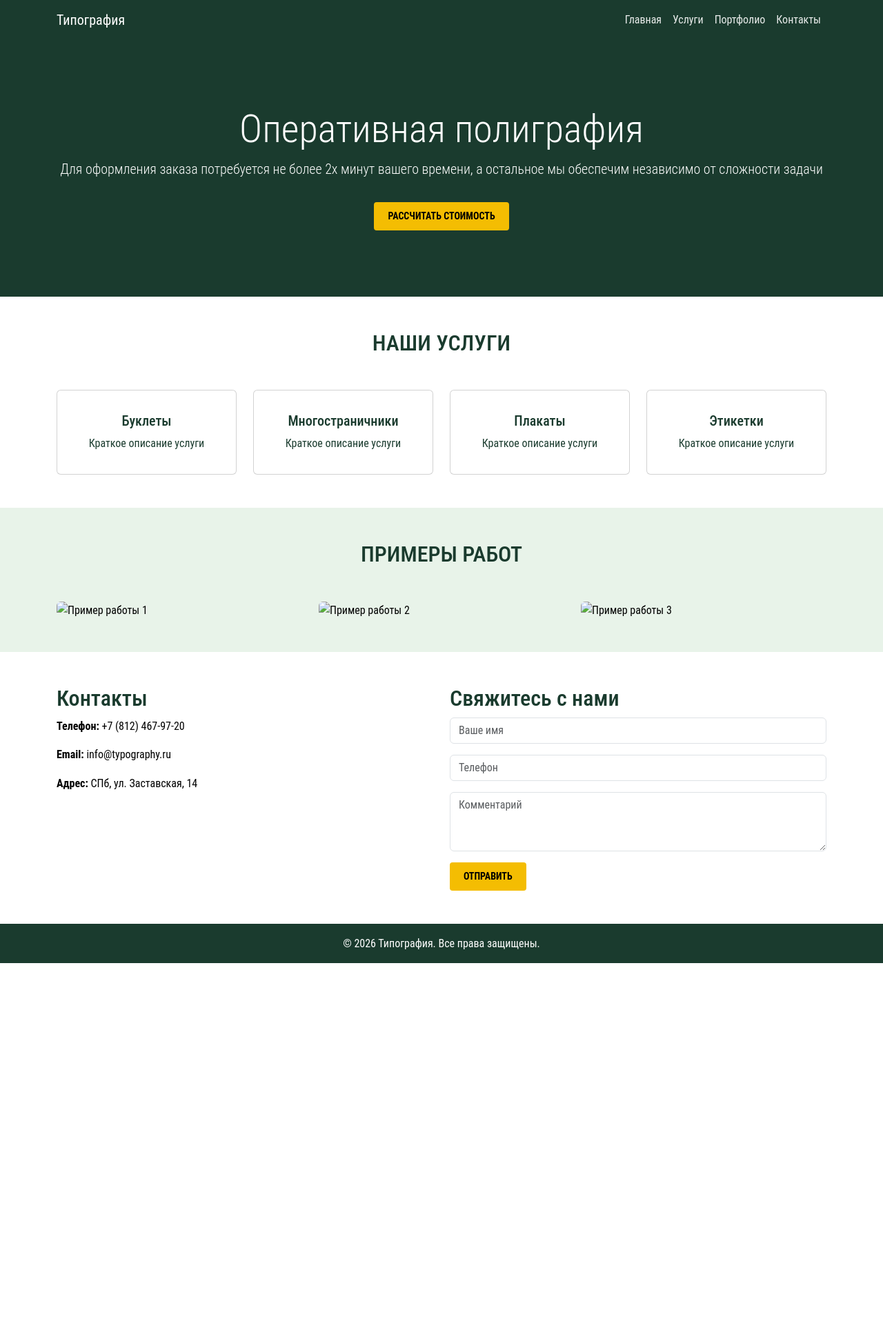
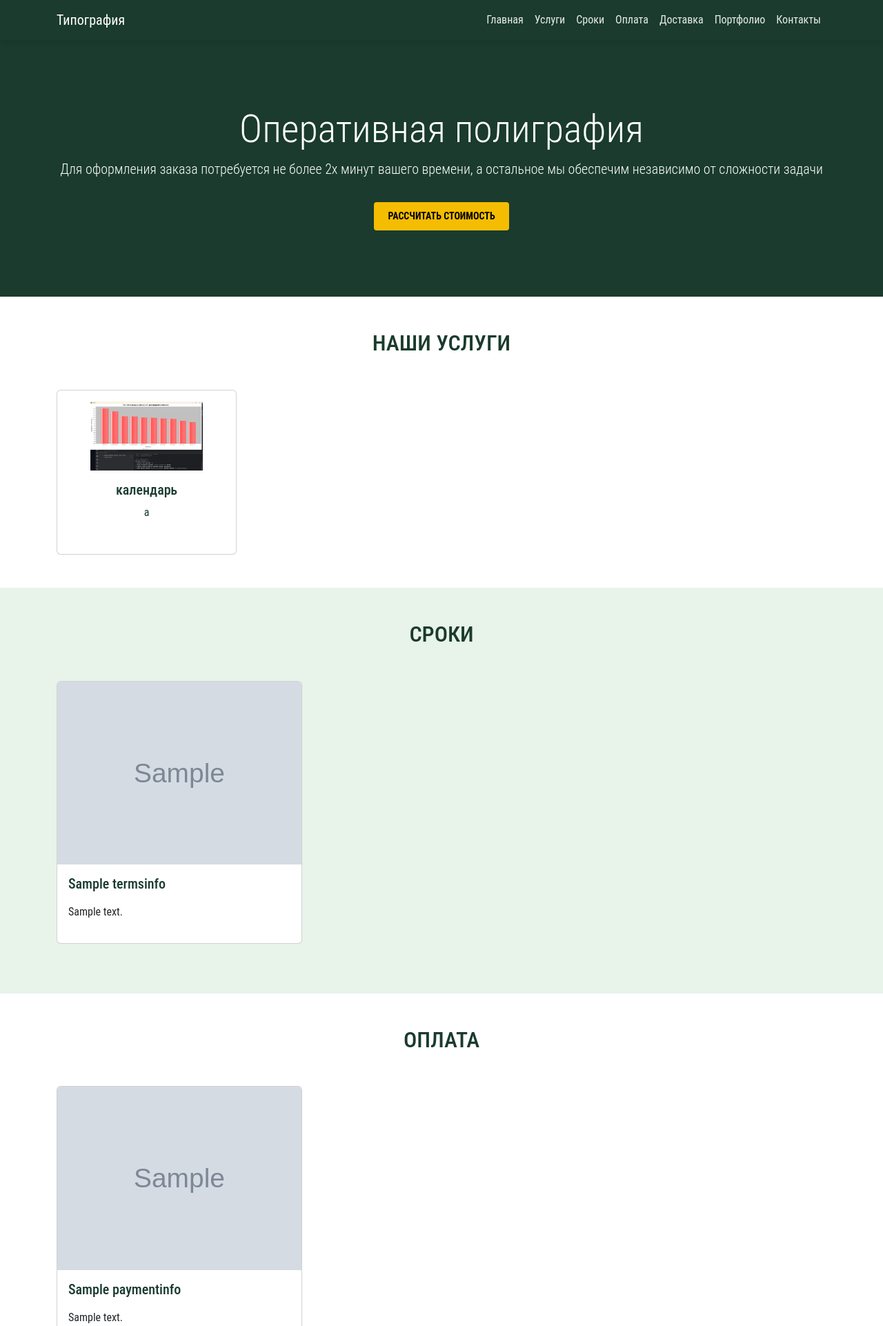
Before and after one commit to miracleprime/maht, a Django app: page / in a window 1280 px wide. Shown: the top 1922 px of the page at 69% size. Before the commit the page ends 1396 px from the top, so only its background shows below. Run offline with Django 4.2, Linux system fonts and the light colour scheme; data comes from the database, SQL or seed files in the repository; both versions use the stored data as it was after the commit; tables that the repository leaves empty hold one stand-in row (values such as "Sample post"); grey boxes marked "Sample" are stand-in pictures; some libraries are stand-ins or nearby versions.

Commit message:
Новые разделы, черновая админка

```diff
--- a/main/forms.py
+++ b/main/forms.py
@@ -4,9 +4,10 @@ from .models import Order
 class OrderForm(forms.ModelForm):
     class Meta:
         model = Order
-        fields = ['name', 'phone', 'comment']
+        fields = ['name', 'phone', 'email', 'comment']
         widgets = {
             'name': forms.TextInput(attrs={'class': 'form-control', 'placeholder': 'Ваше имя'}),
             'phone': forms.TextInput(attrs={'class': 'form-control', 'placeholder': 'Телефон'}),
+            'email': forms.EmailInput(attrs={'class': 'form-control', 'placeholder': 'Email (необязательно)'}),
             'comment': forms.Textarea(attrs={'class': 'form-control', 'placeholder': 'Комментарий', 'rows': 3}),
         }
--- a/main/views.py
+++ b/main/views.py
@@ -1,27 +1,60 @@
 from django.shortcuts import render
-from .models import Service, Portfolio, ContactInfo
-from .forms import OrderForm  # Добавь импорт формы
+from django.core.mail import send_mail
+from django.conf import settings
+from .models import Service, Portfolio, ContactInfo, DeliveryInfo, PaymentInfo, TermsInfo
+from .forms import OrderForm
+import logging
+
+logger = logging.getLogger(__name__)
 
 def index(request):
     services = Service.objects.all()
     portfolio = Portfolio.objects.all()
     contact = ContactInfo.objects.first()
+    delivery = DeliveryInfo.objects.all()   # если несколько записей
+    payment = PaymentInfo.objects.all()
+    terms = TermsInfo.objects.all()
+    success = False
 
     if request.method == 'POST':
         form = OrderForm(request.POST)
         if form.is_valid():
-            form.save()
-            # Можно добавить уведомление в Telegram
-            success = True
-            form = OrderForm()  # Очищаем форму после отправки
+            # Сохраняем заявку в базу
+            order = form.save()
+
+            # Формируем письмо
+            subject = f'Новая заявка с сайта от {order.name}'
+            message = f'''
+            Имя: {order.name}
+            Телефон: {order.phone}
+            Email: {order.email if order.email else 'не указан'}
+            Комментарий: {order.comment if order.comment else 'нет'}
+            '''
+            # От кого — берём из настроек, но можно и явно указать
+            from_email = settings.DEFAULT_FROM_EMAIL  # или settings.EMAIL_HOST_USER
+            # Кому — ЗДЕСЬ ВСТАВЬ РЕАЛЬНЫЙ EMAIL МЕНЕДЖЕРОВ!
+            recipient_list = ['manager@your-typography.ru']
+
+            try:
+                send_mail(subject, message, from_email, recipient_list, fail_silently=False)
+                success = True
+                form = OrderForm()  # очищаем форму
+            except Exception as e:
+                # Если письмо не отправилось, но заявка сохранилась — логируем ошибку
+                logger.error(f'Ошибка отправки письма: {e}')
+                # Всё равно показываем успех, чтобы клиент не паниковал
+                success = True
+                form = OrderForm()
     else:
         form = OrderForm()
-        success = False
 
     context = {
         'services': services,
         'portfolio': portfolio,
         'contact': contact,
+        'delivery': delivery,
+        'payment': payment,
+        'terms': terms,
         'form': form,
         'success': success,
     }
--- a/static/main/css/style.css
+++ b/static/main/css/style.css
@@ -33,8 +33,10 @@ section h2 {
 .navbar-dark .navbar-nav .nav-link:hover {
     color: #f4bd02 !important;
 }
+.navbar.sticky-top {
+    box-shadow: 0 2px 10px rgba(0,0,0,0.1);
+    transition: box-shadow 0.2s;
 }
-
 /* Контактная информация – если нужно покрасить текст в зелёный */
 .contact-info p {
     color: #1a3b2e !important;
--- a/templates/main/index.html
+++ b/templates/main/index.html
@@ -4,7 +4,7 @@
 {% block content %}
 
 <!-- Навигация (шапка) -->
-<nav class="navbar navbar-expand-lg navbar-dark bg-dark">
+<nav class="navbar navbar-expand-lg navbar-dark bg-dark sticky-top">
   <div class="container">
     <a class="navbar-brand" href="#">Типография</a>
     <button class="navbar-toggler" type="button" data-bs-toggle="collapse" data-bs-target="#navbarNav">
@@ -14,6 +14,9 @@
       <ul class="navbar-nav ms-auto">
         <li class="nav-item"><a class="nav-link" href="#">Главная</a></li>
         <li class="nav-item"><a class="nav-link" href="#services">Услуги</a></li>
+        <li class="nav-item"><a class="nav-link" href="#terms">Сроки</a></li>
+        <li class="nav-item"><a class="nav-link" href="#payment">Оплата</a></li>
+        <li class="nav-item"><a class="nav-link" href="#delivery">Доставка</a></li>
         <li class="nav-item"><a class="nav-link" href="#portfolio">Портфолио</a></li>
         <li class="nav-item"><a class="nav-link" href="#contact">Контакты</a></li>
       </ul>
@@ -26,65 +29,127 @@
   <div class="container py-5">
     <h1 class="display-4">Оперативная полиграфия</h1>
     <p class="lead">Для оформления заказа потребуется не более 2х минут вашего времени, а остальное мы обеспечим независимо от сложности задачи</p>
-    <a href="#contact" class="btn btn-warning btn-lg mt-3">Рассчитать стоимость</a>
+    <button type="button" class="btn btn-warning btn-lg mt-3" data-bs-toggle="modal" data-bs-target="#orderModal">
+        Рассчитать стоимость
+    </button>
   </div>
 </section>
 
-<!-- Услуги -->
+
+</section><!-- Услуги -->
 <section id="services" class="py-5">
   <div class="container">
     <h2 class="text-center mb-5">НАШИ УСЛУГИ</h2>
     <div class="row g-4">
+      {% for service in services %}
       <div class="col-md-3">
         <div class="card h-100 text-center p-3">
+          {% if service.image %}
+            <img src="{{ service.image.url }}" class="card-img-top" alt="{{ service.title }}" style="max-height: 100px; object-fit: contain;">
+          {% endif %}
           <div class="card-body">
-            <h5 class="card-title">Буклеты</h5>
-            <p class="card-text">Краткое описание услуги</p>
+            <h5 class="card-title">{{ service.title }}</h5>
+            <p class="card-text">{{ service.description }}</p>
+            <p class="card-text"><strong>{{ service.price }}</strong></p>
           </div>
         </div>
       </div>
-      <div class="col-md-3">
-        <div class="card h-100 text-center p-3">
+      {% empty %}
+      <p class="text-center">Услуги временно не добавлены.</p>
+      {% endfor %}
+    </div>
+  </div>
+</section>
+
+<!-- Сроки -->
+<section id="terms" class="py-5 bg-light">
+  <div class="container">
+    <h2 class="text-center mb-5">СРОКИ</h2>
+    <div class="row">
+      {% for item in terms %}
+      <div class="col-md-4 mb-4">
+        <div class="card h-100">
+          {% if item.image %}
+          <img src="{{ item.image.url }}" class="card-img-top" alt="{{ item.title }}">
+          {% endif %}
           <div class="card-body">
-            <h5 class="card-title">Многостраничники</h5>
-            <p class="card-text">Краткое описание услуги</p>
+            <h5 class="card-title">{{ item.title }}</h5>
+            <p class="card-text">{{ item.content|linebreaks }}</p>
           </div>
         </div>
       </div>
-      <div class="col-md-3">
-        <div class="card h-100 text-center p-3">
+      {% empty %}
+      <p>Информация о сроках скоро появится.</p>
+      {% endfor %}
+    </div>
+  </div>
+</section>
+
+<!-- Оплата -->
+<section id="payment" class="py-5">
+  <div class="container">
+    <h2 class="text-center mb-5">ОПЛАТА</h2>
+    <div class="row">
+      {% for item in payment %}
+      <div class="col-md-4 mb-4">
+        <div class="card h-100">
+          {% if item.image %}
+          <img src="{{ item.image.url }}" class="card-img-top" alt="{{ item.title }}">
+          {% endif %}
           <div class="card-body">
-            <h5 class="card-title">Плакаты</h5>
-            <p class="card-text">Краткое описание услуги</p>
+            <h5 class="card-title">{{ item.title }}</h5>
+            <p class="card-text">{{ item.content|linebreaks }}</p>
           </div>
         </div>
       </div>
-      <div class="col-md-3">
-        <div class="card h-100 text-center p-3">
+      {% empty %}
+      <p>Информация об оплате скоро появится.</p>
+      {% endfor %}
+    </div>
+  </div>
+</section>
+
+<!-- Доставка -->
+<section id="delivery" class="py-5 bg-light">
+  <div class="container">
+    <h2 class="text-center mb-5">ДОСТАВКА</h2>
+    <div class="row">
+      {% for item in delivery %}
+      <div class="col-md-4 mb-4">
+        <div class="card h-100">
+          {% if item.image %}
+          <img src="{{ item.image.url }}" class="card-img-top" alt="{{ item.title }}">
+          {% endif %}
           <div class="card-body">
-            <h5 class="card-title">Этикетки</h5>
-            <p class="card-text">Краткое описание услуги</p>
+            <h5 class="card-title">{{ item.title }}</h5>
+            <p class="card-text">{{ item.content|linebreaks }}</p>
           </div>
         </div>
       </div>
+      {% empty %}
+      <p>Информация о доставке скоро появится.</p>
+      {% endfor %}
     </div>
   </div>
 </section>
 
 <!-- Портфолио -->
-<section id="portfolio" class="bg-light py-5">
+<section id="portfolio" class="bg-white py-5">
   <div class="container">
     <h2 class="text-center mb-5">ПРИМЕРЫ РАБОТ</h2>
     <div class="row g-4">
+      {% for item in portfolio %}
       <div class="col-md-4">
-        <img src="https://via.placeholder.com/400x300" class="img-fluid rounded" alt="Пример работы 1">
+        {% if item.image %}
+          <img src="{{ item.image.url }}" class="img-fluid rounded" alt="{{ item.title }}">
+        {% else %}
+          <img src="https://via.placeholder.com/400x300" class="img-fluid rounded" alt="Пример работы">
+        {% endif %}
+        <p class="mt-2 text-center">{{ item.title }}</p>
       </div>
-      <div class="col-md-4">
-        <img src="https://via.placeholder.com/400x300" class="img-fluid rounded" alt="Пример работы 2">
-      </div>
-      <div class="col-md-4">
-        <img src="https://via.placeholder.com/400x300" class="img-fluid rounded" alt="Пример работы 3">
-      </div>
+      {% empty %}
+      <p class="text-center">Портфолио временно отсутствует.</p>
+      {% endfor %}
     </div>
   </div>
 </section>
@@ -95,25 +160,25 @@
     <div class="row">
       <div class="col-md-6">
         <h2>Контакты</h2>
-        <p><strong>Телефон:</strong> +7 (812) 467-97-20</p>
-        <p><strong>Email:</strong> info@typography.ru</p>
-        <p><strong>Адрес:</strong> СПб, ул. Заставская, 14</p>
+        {% if contact %}
+          <p><strong>Телефон:</strong> {{ contact.phone }}</p>
+          <p><strong>Email:</strong> {{ contact.email }}</p>
+          <p><strong>Адрес:</strong> {{ contact.address }}</p>
+        {% else %}
+          <p>Контакты скоро появятся</p>
+        {% endif %}
       </div>
       <div class="col-md-6">
         <h2>Свяжитесь с нами</h2>
-        <form method="post">
-          {% csrf_token %}
-          <div class="mb-3">
-            <input type="text" class="form-control" name="name" placeholder="Ваше имя" required>
-          </div>
-          <div class="mb-3">
-            <input type="tel" class="form-control" name="phone" placeholder="Телефон" required>
-          </div>
-          <div class="mb-3">
-            <textarea class="form-control" name="comment" rows="3" placeholder="Комментарий"></textarea>
-          </div>
-          <button type="submit" class="btn btn-warning">Отправить</button>
+        <form id="modalOrderForm" method="post">
+            {% csrf_token %}
+            <input type="hidden" name="form_source" value="modal">
+            {{ form.as_p }}
+            <button type="submit" class="btn btn-warning">Отправить</button>
         </form>
+        {% if success %}
+          <div class="alert alert-success mt-3">Спасибо! Мы свяжемся с вами.</div>
+        {% endif %}
       </div>
     </div>
   </div>
@@ -124,4 +189,35 @@
   <p class="mb-0">© 2026 Типография. Все права защищены.</p>
 </footer>
 
+<!-- Модальное окно с формой -->
+<div class="modal fade" id="orderModal" tabindex="-1" aria-labelledby="orderModalLabel" aria-hidden="true">
+  <div class="modal-dialog">
+    <div class="modal-content">
+      <div class="modal-header">
+        <h5 class="modal-title" id="orderModalLabel">Рассчитать стоимость</h5>
+        <button type="button" class="btn-close" data-bs-dismiss="modal" aria-label="Закрыть"></button>
+      </div>
+      <div class="modal-body">
+        <form id="modalOrderForm" method="post">
+            {% csrf_token %}
+            <input type="hidden" name="form_source" value="modal">
+            {{ form.as_p }}
+            <button type="submit" class="btn btn-warning">Отправить</button>
+        </form>
+        {% if success and not from_bottom_form %}
+          <div class="alert alert-success mt-3">Спасибо! Мы свяжемся с вами.</div>
+        {% endif %}
+      </div>
+    </div>
+  </div>
+</div>
+
+<script>
+  document.addEventListener('DOMContentLoaded', function() {
+    {% if show_modal %}
+      var myModal = new bootstrap.Modal(document.getElementById('orderModal'));
+      myModal.show();
+    {% endif %}
+  });
+</script>
 {% endblock %}
```
Also changed, not shown: main/admin.py (+25 -2 lines), main/models.py (+43 -0 lines), typography_site/settings.py (+8 -0 lines), db.sqlite3, main/migrations/0002_order_email.py (added), main/migrations/0003_deliveryinfo_paymentinfo_termsinfo.py (added), media/portfolio/Снимок_экрана_2026-02-17_130428.png (added), media/portfolio/Снимок_экрана_2026-02-17_155506.png (added), media/services/Снимок_экрана_2026-02-17_154206.png (added).
